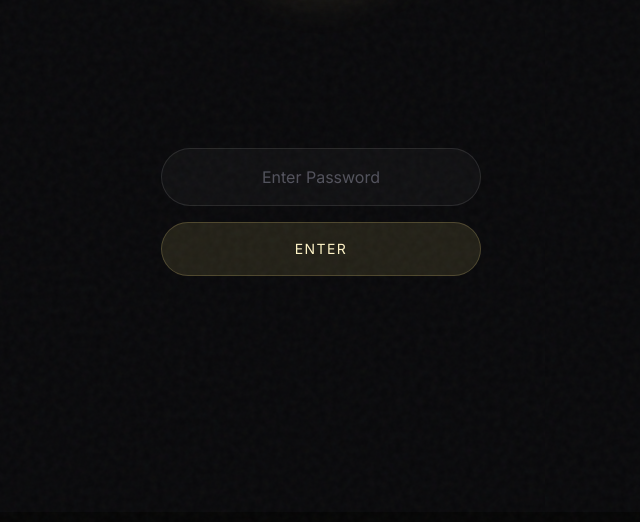
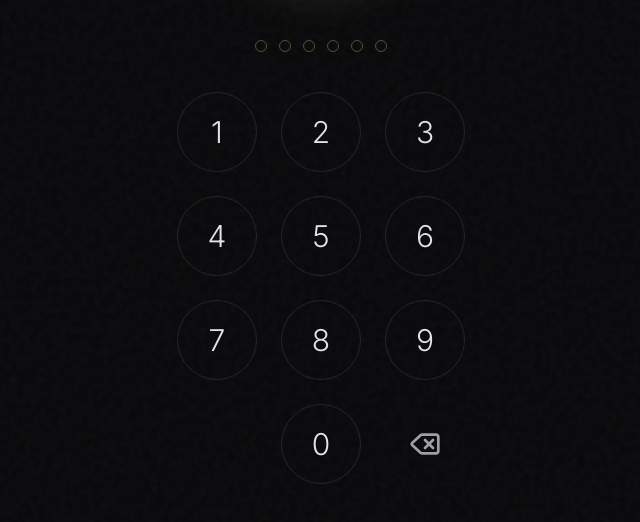
Before and after one commit to fedeciao16/wedding, a React (Vite) app: page / in a window 1280 px wide. Shown: the part 336-858 px from the top of the page, without its empty margins (319-959 px from the left). Built offline with nearby package versions, Linux system fonts and the light colour scheme.

Commit message:
feat: Improve splash screen animations and add icons
Adjusted splash screen animation delays for better timing.
Reduced the number of sparkles in the burst animation for a cleaner effect.
Added the `Delete` icon from lucide-react, though not yet used.

```diff
--- a/src/App.tsx
+++ b/src/App.tsx
@@ -1,6 +1,6 @@
 import React, { useState, useEffect } from 'react';
 import { motion, AnimatePresence } from 'motion/react';
-import { MapPin, Calendar, Heart, Globe, CalendarPlus, Shirt, SquareParking, X, ChevronRight, ChevronLeft, Check, Plus, Trash2, Utensils, AlertCircle, User, Copy, CheckCircle2, Gift } from 'lucide-react';
+import { MapPin, Calendar, Heart, Globe, CalendarPlus, Shirt, SquareParking, X, ChevronRight, ChevronLeft, Check, Plus, Trash2, Utensils, AlertCircle, User, Copy, CheckCircle2, Gift, Delete } from 'lucide-react';
 import { SplashScreen } from './components/SplashScreen';
 import coupleImg from './assets/couple.jpg';
 
@@ -734,7 +734,7 @@ const FairyLights = () => {
     <motion.div
       initial={{ opacity: 0 }}
       animate={{ opacity: 1 }}
-      transition={{ duration: 3, delay: 1.5 }}
+      transition={{ duration: 3, delay: 2.5 }}
       className="fixed inset-0 w-full h-[100lvh] overflow-hidden pointer-events-none z-0"
     >
       {lights.map((light) => (
@@ -768,7 +768,7 @@ const BurstAnimation = ({ delay }: { delay: number }) => {
   const [sparkles, setSparkles] = useState<any[]>([]);
 
   useEffect(() => {
-    setSparkles(Array.from({ length: 80 }).map((_, i) => {
+    setSparkles(Array.from({ length: 40 }).map((_, i) => {
       const angle = Math.random() * Math.PI * 2;
       const distance = Math.random() * 50 + 20; // distance in vmin
       return {
@@ -783,18 +783,25 @@ const BurstAnimation = ({ delay }: { delay: number }) => {
 
   return (
     <div className="absolute inset-0 flex items-center justify-center pointer-events-none z-0">
+      <style>{`
+        @keyframes burst-sparkle {
+          0% { transform: translate(0, 0) scale(0); opacity: 0; }
+          10% { opacity: 1; }
+          100% { transform: translate(var(--tx), var(--ty)) scale(var(--s)); opacity: 0; }
+        }
+      `}</style>
       {sparkles.map((sparkle) => (
-        <motion.div
+        <div
           key={sparkle.id}
-          initial={{ opacity: 0, scale: 0, x: 0, y: 0 }}
-          animate={{
-            opacity: [0, 1, 0],
-            scale: [0, sparkle.scale, 0],
-            x: `${sparkle.x}vmin`,
-            y: `${sparkle.y}vmin`
-          }}
-          transition={{ duration: 4.0, ease: "easeOut", delay: sparkle.delay }}
           className="absolute w-2 h-2 bg-amber-200 rounded-full shadow-[0_0_15px_rgba(253,230,138,1)]"
+          style={{
+            '--tx': `${sparkle.x}vmin`,
+            '--ty': `${sparkle.y}vmin`,
+            '--s': sparkle.scale,
+            animation: `burst-sparkle 3s ease-out ${sparkle.delay}s forwards`,
+            opacity: 0,
+            willChange: 'transform, opacity'
+          } as any}
         />
       ))}
     </div>
@@ -857,7 +864,7 @@ export default function App() {
         <motion.header
           initial={{ opacity: 0 }}
           animate={{ opacity: 1 }}
-          transition={{ delay: 3.0, duration: 1 }}
+          transition={{ delay: 4.0, duration: 1 }}
           className="absolute top-0 left-0 right-0 z-40 flex items-center justify-center p-6 sm:p-8 pointer-events-none"
         >
         <nav className="flex gap-3 sm:gap-8 text-[10px] sm:text-sm uppercase tracking-[0.15em] sm:tracking-[0.2em] text-zinc-400 pointer-events-auto">
@@ -956,7 +963,7 @@ export default function App() {
             transition={{ duration: 1.5, delay: 1.0, ease: "easeOut" }}
             className="z-20 mt-auto relative"
           >
-            {isUnlocked && <BurstAnimation delay={0.2} />}
+            {isUnlocked && <BurstAnimation delay={0.5} />}
             <RotateOnClick className="relative z-20 w-48 h-48 sm:w-56 sm:h-56 md:w-64 md:h-64 mx-auto mb-8 sm:mb-10 rounded-full overflow-hidden border-2 border-amber-200/20 shadow-[0_0_40px_rgba(253,230,138,0.1)] bg-zinc-900">
               <img
                 src={coupleImg}
@@ -975,18 +982,40 @@ export default function App() {
                 <motion.div
                   key="password-input"
                   initial={{ opacity: 0, y: 20 }}
-                  animate={{ opacity: 1, y: 0 }}
-                  exit={{ opacity: 0, y: -20 }}
-                  transition={{ duration: 0.8, delay: 2.0, ease: "easeOut" }}
+                  animate={{ opacity: 1, y: 0, transition: { duration: 0.8, delay: 2.0, ease: "easeOut" } }}
+                  exit={{ opacity: 0, y: -20, transition: { duration: 0.4, delay: 0, ease: "easeIn" } }}
                   className="text-center w-full max-w-xs z-30 col-start-1 row-start-1"
                 >
-                <form
-                  onSubmit={async (e) => {
-                    e.preventDefault();
-                    // Basic hashing check using Web Crypto API
+                <div className="flex flex-col gap-6 items-center">
+                  {/* Password Dots */}
+                  <div className="flex gap-3 mb-4">
+                    {Array.from({ length: 6 }).map((_, i) => (
+                      <div
+                        key={i}
+                        className={`w-3 h-3 rounded-full transition-colors duration-300 ${i < password.length ? 'bg-amber-200 shadow-[0_0_8px_rgba(253,230,138,0.8)]' : 'border border-amber-200/30 bg-transparent'}`}
+                      />
+                    ))}
+                  </div>
+
+                  {showPasswordError && (
+                    <span className="text-red-400 text-sm absolute -top-6">Incorrect PIN</span>
+                  )}
+
+                  {/* Numpad */}
+                  <div className="grid grid-cols-3 gap-4 sm:gap-6">
+                    {[1, 2, 3, 4, 5, 6, 7, 8, 9].map((num) => (
+                      <button
+                        key={num}
+                        onClick={async () => {
+                          if (password.length >= 6) return;
+                          const newPassword = password + num;
+                          setPassword(newPassword);
+                          setShowPasswordError(false);
+
+                          if (newPassword.length === 6) {
                             try {
                               const encoder = new TextEncoder();
-                      const data = encoder.encode(password);
+                              const data = encoder.encode(newPassword);
                               const hashBuffer = await crypto.subtle.digest('SHA-256', data);
                               const hashArray = Array.from(new Uint8Array(hashBuffer));
                               const hashHex = hashArray.map(b => b.toString(16).padStart(2, '0')).join('');
@@ -999,8 +1028,7 @@ export default function App() {
                                 setPassword('');
                               }
                             } catch (err) {
-                      // Fallback if crypto is not available
-                      if (password === '190926') {
+                              if (newPassword === '190926') {
                                 setIsUnlocked(true);
                                 setShowPasswordError(false);
                               } else {
@@ -1008,29 +1036,62 @@ export default function App() {
                                 setPassword('');
                               }
                             }
+                          }
                         }}
-                  className="flex flex-col gap-4"
+                        className="w-16 h-16 sm:w-20 sm:h-20 rounded-full border border-white/10 flex items-center justify-center text-2xl sm:text-3xl text-zinc-200 hover:bg-white/10 active:bg-white/20 transition-colors font-light"
                       >
-                  <input
-                    type="password"
-                    value={password}
-                    onChange={(e) => {
-                      setPassword(e.target.value);
+                        {num}
+                      </button>
+                    ))}
+                    <div className="w-16 h-16 sm:w-20 sm:h-20" /> {/* Empty cell */}
+                    <button
+                      onClick={async () => {
+                        if (password.length >= 6) return;
+                        const newPassword = password + '0';
+                        setPassword(newPassword);
+                        setShowPasswordError(false);
+
+                        if (newPassword.length === 6) {
+                          try {
+                            const encoder = new TextEncoder();
+                            const data = encoder.encode(newPassword);
+                            const hashBuffer = await crypto.subtle.digest('SHA-256', data);
+                            const hashArray = Array.from(new Uint8Array(hashBuffer));
+                            const hashHex = hashArray.map(b => b.toString(16).padStart(2, '0')).join('');
+
+                            if (hashHex === '57367e207dbd56a32e08943ed1c736bf6b59e20819fef47d83faa7c16d9400ea') {
+                              setIsUnlocked(true);
+                              setShowPasswordError(false);
+                            } else {
+                              setShowPasswordError(true);
+                              setPassword('');
+                            }
+                          } catch (err) {
+                            if (newPassword === '190926') {
+                              setIsUnlocked(true);
+                              setShowPasswordError(false);
+                            } else {
+                              setShowPasswordError(true);
+                              setPassword('');
+                            }
+                          }
+                        }
+                      }}
+                      className="w-16 h-16 sm:w-20 sm:h-20 rounded-full border border-white/10 flex items-center justify-center text-2xl sm:text-3xl text-zinc-200 hover:bg-white/10 active:bg-white/20 transition-colors font-light"
+                    >
+                      0
+                    </button>
+                    <button
+                      onClick={() => {
+                        setPassword(p => p.slice(0, -1));
                         setShowPasswordError(false);
                       }}
-                    placeholder="Enter Password"
-                    className={`w-full px-6 py-4 bg-zinc-900/50 border ${showPasswordError ? 'border-red-500/50' : 'border-white/10'} rounded-full text-center text-zinc-200 placeholder:text-zinc-600 focus:outline-none focus:border-amber-200/50 transition-colors`}
-                  />
-                  {showPasswordError && (
-                    <span className="text-red-400 text-sm">Incorrect password</span>
-                  )}
-                  <button
-                    type="submit"
-                    className="w-full px-8 py-4 bg-amber-200/10 hover:bg-amber-200/20 border border-amber-200/20 rounded-full text-amber-100 uppercase tracking-widest text-sm transition-all duration-300"
+                      className="w-16 h-16 sm:w-20 sm:h-20 rounded-full flex items-center justify-center text-zinc-400 hover:text-zinc-200 hover:bg-white/5 active:bg-white/10 transition-colors"
                     >
-                    Enter
+                      <Delete className="w-6 h-6 sm:w-8 sm:h-8" />
                     </button>
-                </form>
+                  </div>
+                </div>
               </motion.div>
               )}
             </AnimatePresence>
@@ -1039,7 +1100,7 @@ export default function App() {
               key="welcome-content"
               initial={{ opacity: 0, y: 20 }}
               animate={{ opacity: isUnlocked ? 1 : 0, y: isUnlocked ? 0 : 20 }}
-              transition={{ duration: 1.2, delay: isUnlocked ? 1.5 : 0, ease: "easeOut" }}
+              transition={{ duration: 1.2, delay: isUnlocked ? 4.0 : 0, ease: "easeOut" }}
               className={`text-center w-full z-20 col-start-1 row-start-1 ${!isUnlocked ? 'pointer-events-none' : ''}`}
             >
                 <h2 className="text-xs sm:text-sm uppercase tracking-[0.3em] sm:tracking-[0.4em] text-amber-100/60 mb-6 sm:mb-8">
```
Also changed, not shown: src/assets/couple.jpg. Lines whose indentation alone changed are shown as unchanged.
